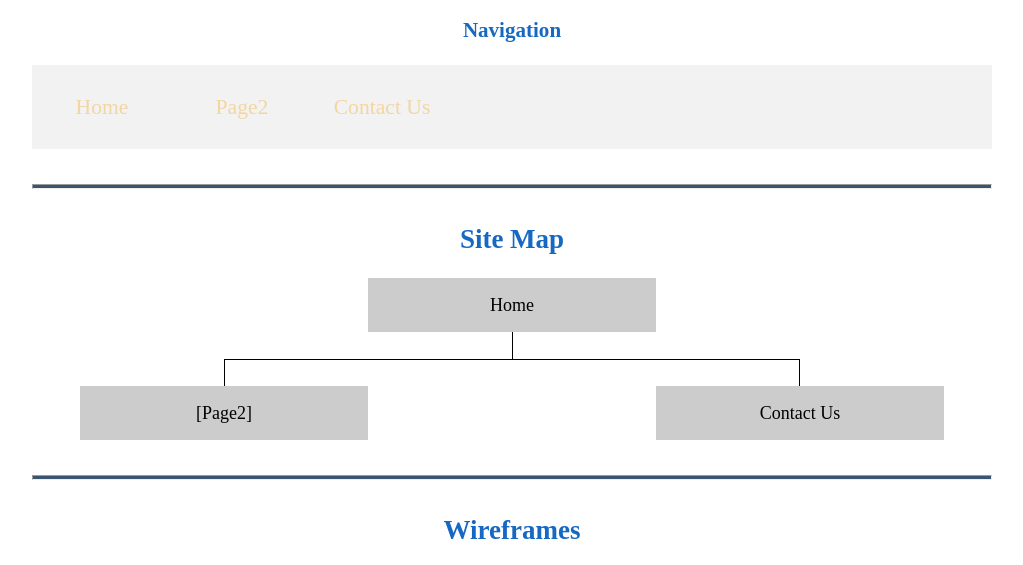
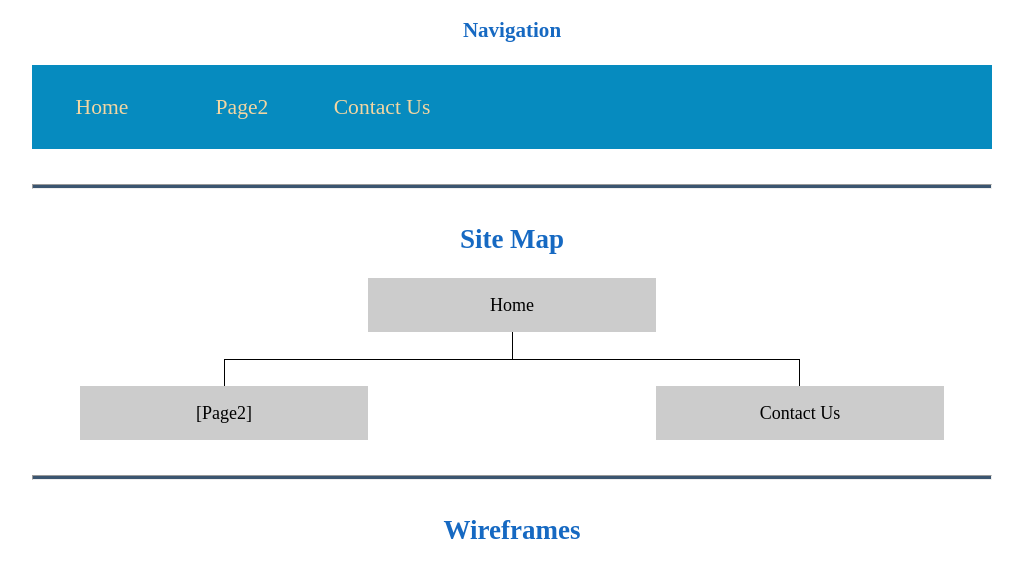
Before and after one commit to patblau/patblau.github.io, a plain HTML site: page wwr/site-plan-rafting.html in a window 1280 px wide. Shown: the part 2328-2893 px from the top of the page, without its empty margins (128-1151 px from the left). Drawn offline with Linux system fonts and the light colour scheme; a web font is replaced by a local one.

Commit message:
updated nav background color

```diff
--- a/wwr/styles/site-plan-rafting.css
+++ b/wwr/styles/site-plan-rafting.css
@@ -25,7 +25,7 @@ Fonts are separated by a & */
   --paragraph-color-on-color: #F2F2F2; /* paragraph text on a colored background */
   --paragraph-background-color: #396E94;
   --nav-link-color: #F2D6A2;
-  --nav-background-color:#F2F2F2;
+  --nav-background-color:#068BBF;
   --nav-hover-link-color: #F2D6A2;
   --nav-hover-background-color: #396E94;
 }
```
